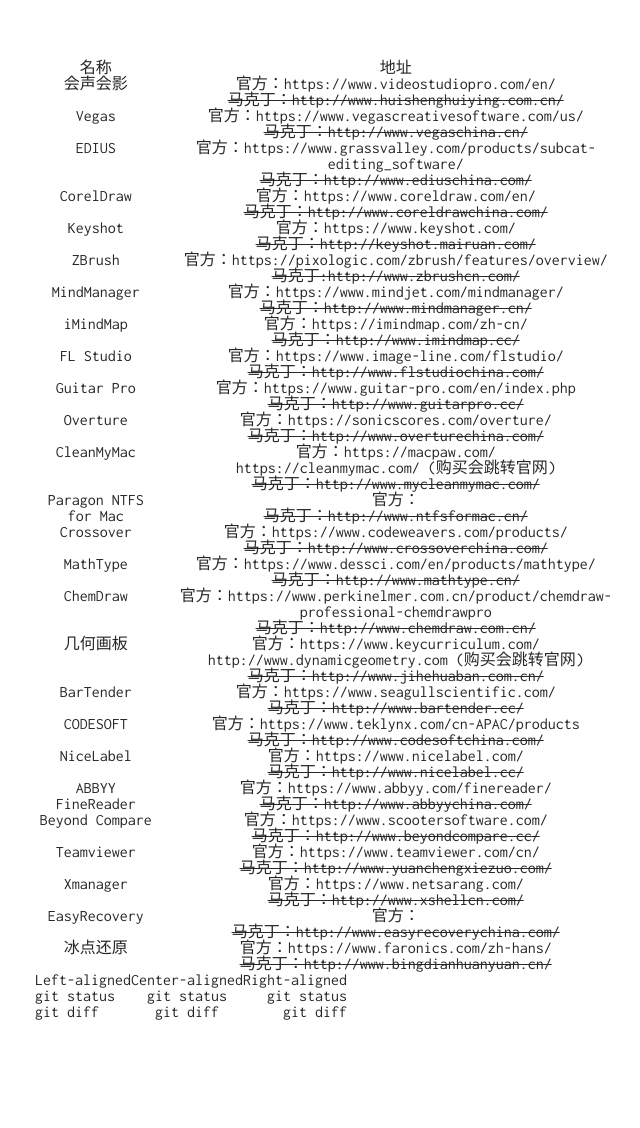
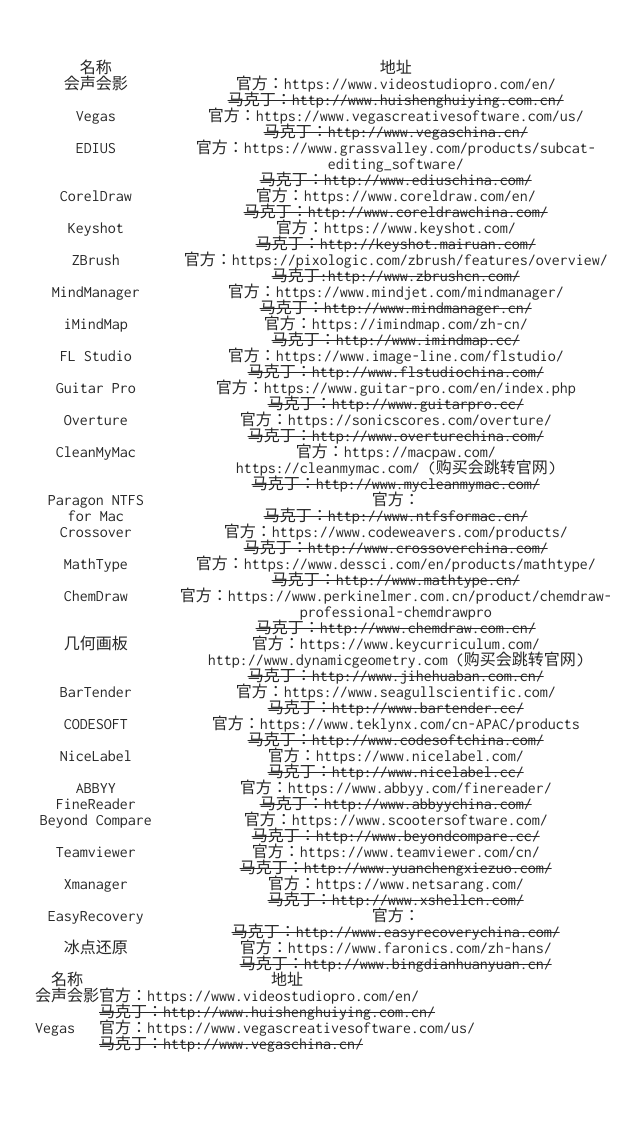
Before and after one commit to yrir/oldyuan.com, a Jekyll site: the page built from makedinglist/index.md, in a window 1280 px wide. Shown: the whole page, without its empty margins (305-945 px from the left). Built offline with Jekyll 4.4.1, drawn with Linux system fonts in a browser that asks for light colours; our own code applies the rules of GitHub Pages for plain Markdown files; before the commit the page ends 1080 px from its top, so only the background shows below that.

Commit message:
Update index.md

```diff
--- a/makedinglist/index.md
+++ b/makedinglist/index.md
@@ -29,7 +29,8 @@
 | 冰点还原 | 官方：https://www.faronics.com/zh-hans/<br>~~马克丁：http://www.bingdianhuanyuan.cn/~~ |
 
 
-| Left-aligned | Center-aligned | Right-aligned |
-| :---         |     :---:      |          ---: |
-| git status   | git status     | git status    |
-| git diff     | git diff       | git diff      |
+| 名称     	| 地址                                                                                         	|
+|----------	|----------------------------------------------------------------------------------------------	|
+| 会声会影 	| 官方：https://www.videostudiopro.com/en/<br />~~马克丁：http://www.huishenghuiying.com.cn/~~ 	|
+| Vegas    	| 官方：https://www.vegascreativesoftware.com/us/<br />~~马克丁：http://www.vegaschina.cn/~~   	|
+|          	|                                                                                              	|
```
